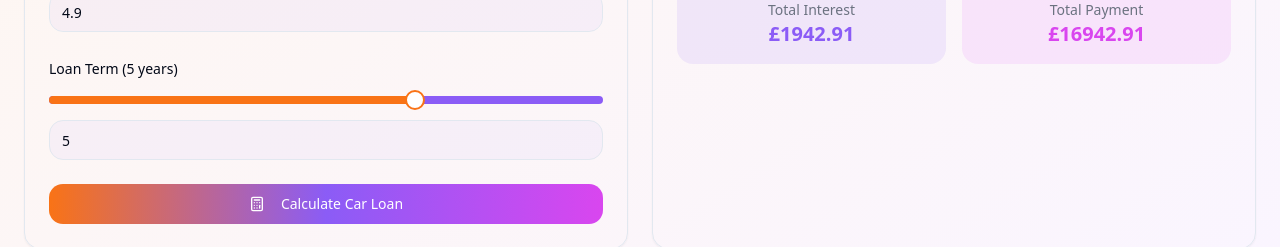
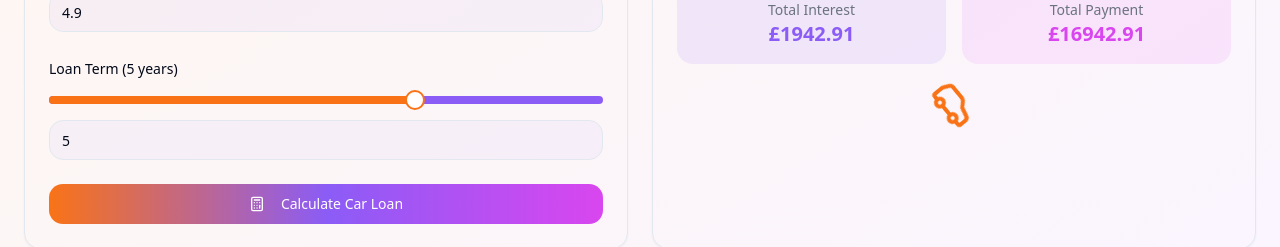
Before and after one commit to itemforsale/funky-budget-pal, a React (Vite) app: page / in a window 1280 px wide. Both pictures are taken after a click on the button "Calculate Car Loan". Shown: the part 561-808 px from the top of the page. Built offline with nearby package versions, Linux system fonts and the light colour scheme.

Commit message:
Add spinning car animation on results
Implement a spinning car animation that triggers when the results are displayed under all figures in the loan calculator component.
[skip gpt_engineer]

```diff
--- a/src/components/loans/LoanResults.tsx
+++ b/src/components/loans/LoanResults.tsx
@@ -1,5 +1,5 @@
 import { Card } from "@/components/ui/card";
-import { Info } from "lucide-react";
+import { Info, Car } from "lucide-react";
 
 interface LoanResultsProps {
   monthlyPayment: number | null;
@@ -28,6 +28,9 @@ export const LoanResults = ({ monthlyPayment, totalInterest, totalPayment }: Loa
                 <p className="text-xl font-bold text-accent">£{totalPayment?.toFixed(2)}</p>
               </div>
             </div>
+            <div className="flex justify-center mt-4">
+              <Car className="w-12 h-12 text-primary animate-spin-slow" />
+            </div>
           </div>
         )}
         {!monthlyPayment && (
```
